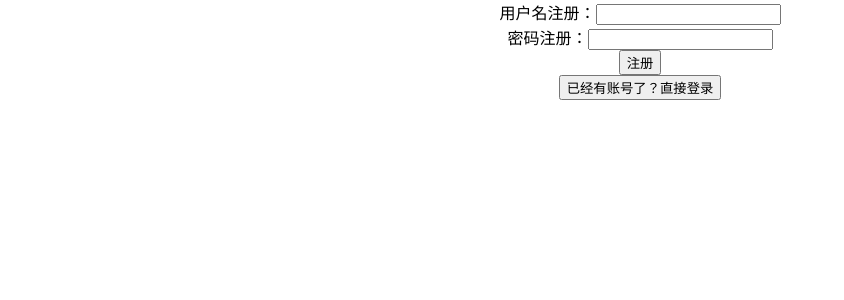
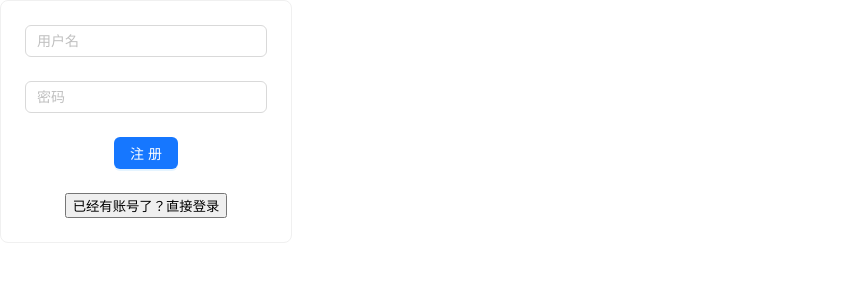
Before and after one commit to Axehco/JiraProject, a React (Create React App) app: page / in a window 1280 px wide. Shown: the top 300 px of the page, without its empty margins (0-844 px from the left). Built offline with nearby package versions, Linux system fonts and the light colour scheme.

Commit message:
6-1 安装与使用 antd 组件库

```diff
--- /dev/null
+++ b/craco.config.js
@@ -0,0 +1,20 @@
+const CracoLessPlugin = require("craco-less");
+
+module.exports = {
+  plugins: [
+    {
+      plugin: CracoLessPlugin,
+      options: {
+        lessLoaderOptions: {
+          lessOptions: {
+            modifyVars: {
+              "@primary-color": "rgb(0, 82, 204)",
+              "@font-size-base": "16px",
+            },
+            javascriptEnabled: true,
+          },
+        },
+      },
+    },
+  ],
+};
--- a/package.json
+++ b/package.json
@@ -10,6 +10,8 @@
     "@types/node": "^16.18.3",
     "@types/react": "^18.0.25",
     "@types/react-dom": "^18.0.9",
+    "antd": "^5.0.3",
+    "craco-less": "^2.0.0",
     "jira-dev-tool": "^1.7.61",
     "qs": "^6.11.0",
     "react": "^18.2.0",
--- a/src/index.tsx
+++ b/src/index.tsx
@@ -3,11 +3,12 @@ import ReactDOM from 'react-dom/client';
 import './index.css';
 import App from './App';
 import reportWebVitals from './reportWebVitals';
-import { AppProviders } from './context/index'
 
 // import {loadDevTools} from 'jira-dev-tool'
 // 务必在jira-dev-tool后面引入
 // import "antd/dist/antd.less";
+// import 'antd/dist/antd.less'
+import { AppProviders } from './context/index'
 
 /* loadDevTools(() => {
   const root = ReactDOM.createRoot(
--- a/src/screens/project-list/list.tsx
+++ b/src/screens/project-list/list.tsx
@@ -1,5 +1,6 @@
 import React from "react";
-import {User} from 'screens/project-list/search-panel'
+import { User } from 'screens/project-list/search-panel'
+import { Table } from 'antd'
 
 interface Project {
   id: string,
@@ -16,6 +17,21 @@ interface ListProps {
 
 export const List = ({ users, list }: ListProps) => {
   return (
+    <Table pagination={false} columns={[{
+      title: '名称',
+      dataIndex: 'name',
+      sorter: (a, b) => a.name.localeCompare(b.name)
+    }, {
+      title: '负责人',
+      render(value, project) {
+        return <span>
+          {users.find(user => user.id === project.personId)?.name || '未知'}
+        </span>
+      }
+    }
+    ]} dataSource={list} />
+  )
+  /* return (
     <table>
       <thead>
         <tr>
@@ -36,5 +52,5 @@ export const List = ({ users, list }: ListProps) => {
         }
       </tbody>
     </table>
-  )
+  ) */
 }
--- a/src/screens/project-list/search-panel.tsx
+++ b/src/screens/project-list/search-panel.tsx
@@ -1,4 +1,5 @@
 import React from "react";
+import { Input, Select } from 'antd'
 
 export interface User {
   id: string,
@@ -18,22 +19,17 @@ interface SearchPanelProps {
   setParam: (param: SearchPanelProps['param']) => void
 }
 
-export const SearchPanel = ({users, param, setParam}: SearchPanelProps) => {
+export const SearchPanel = ({ users, param, setParam }: SearchPanelProps) => {
 
   return <form>
     {/* setParam(Object.assign({}, param, {name: evt.target.value})) */}
-    <input type="text" value={param.name} onChange={evt => setParam({
+    <Input type="text" value={param.name} onChange={evt => setParam({
       ...param,
       name: evt.target.value
     })} />
-    <select value={param.personId} onChange={evt => setParam({
-      ...param,
-      personId: evt.target.value
-    })}>
-      <option value="">负责人</option>
-      {
-        users.map(user => <option key={user.id} value={user.id}>{user.name}</option>)
-      }
-    </select>
+    <Select value={param.personId} onChange={value => setParam({ ...param, personId: value })}>
+      <Select.Option value="">负责人</Select.Option>
+      {users.map(user => <Select.Option key={user.id} value={user.id}>{user.name}</Select.Option>)}
+    </Select>
   </form>
 }
--- a/src/unauthenticated-app/index.tsx
+++ b/src/unauthenticated-app/index.tsx
@@ -1,17 +1,20 @@
 import React, { useState } from "react";
-import {LoginScreen} from 'unauthenticated-app/login'
-import {RegisterScreen} from 'unauthenticated-app/register'
+import { LoginScreen } from 'unauthenticated-app/login'
+import { RegisterScreen } from 'unauthenticated-app/register'
+import { Card } from 'antd'
 
 export const UnauthenticatedApp = () => {
   // 默认是登录界面，false
   const [isRegister, setIsRegister] = useState(false);
   // console.log('@', isRegister)
   return (
-    <div>
-      {
-        isRegister ? <LoginScreen></LoginScreen> : <RegisterScreen></RegisterScreen>
-      }
-      <button onClick={() => setIsRegister(!isRegister)}>{isRegister ? "没有账号？注册新账号" : "已经有账号了？直接登录"}</button>
+    <div style={{ display: 'flex', justifyContent: 'cneter' }}>
+      <Card>
+        {
+          isRegister ? <LoginScreen></LoginScreen> : <RegisterScreen></RegisterScreen>
+        }
+        <button onClick={() => setIsRegister(!isRegister)}>{isRegister ? "没有账号？注册新账号" : "已经有账号了？直接登录"}</button>
+      </Card>
     </div>
   )
 }
--- a/src/unauthenticated-app/login.tsx
+++ b/src/unauthenticated-app/login.tsx
@@ -1,38 +1,27 @@
+import React from 'react'
 import { useAuth } from 'context/auth-context'
-import React, { FormEvent } from 'react'
+import { Form, Input, Button } from 'antd'
+
 
 export const LoginScreen = () => {
-  const {login, user} = useAuth()
+  const { login } = useAuth()
 
-  const handleSubmit = (event: FormEvent<HTMLFormElement>) => {
-    event.preventDefault()
-    const username = (event.currentTarget.elements[0] as HTMLFormElement).value
-    const password = (event.currentTarget.elements[1] as HTMLFormElement).value
-    login({username, password})
+  // 是根据Form.Item中的usernam中的类型来推断的
+  const handleSubmit = (values: {username: string, password: string}) => {
+    login(values)
   }
 
   return (
-    <form onSubmit={handleSubmit}>
-      {/* {
-        user ?
-        <div>
-          <div>{user.id}</div>
-          <div>{user?.name}</div>
-          <div>{user.email}</div>
-          <div>{user.organization}</div>
-          <div>{user.token}</div>
-        </div>
-        : null
-      } */}
-      <div>
-        <label htmlFor="username">用户名</label>
-        <input type="text" id={'username'} />
-      </div>
-      <div>
-        <label htmlFor="password">用户名</label>
-        <input type="password" id={'password'} />
-      </div>
-      <button type='submit'>登录</button>
-    </form>
+    <Form onFinish={handleSubmit}>
+      <Form.Item name={'username'} rules={[{ required: true, message: '请输入用户名' }]}>
+        <Input placeholder='用户名' type="text" id={'username'} />
+      </Form.Item>
+      <Form.Item name={'password'} rules={[{ required: true, message: '请输入密码' }]}>
+        <Input placeholder='密码' type="password" id={'password'} />
+      </Form.Item>
+      <Form.Item>
+        <Button htmlType={'submit'} type={'primary'}>登录</Button>
+      </Form.Item>
+    </Form>
   )
 }
--- a/src/unauthenticated-app/register.tsx
+++ b/src/unauthenticated-app/register.tsx
@@ -1,38 +1,32 @@
-import React, { FormEvent } from 'react'
+import React from 'react'
 import { useAuth } from 'context/auth-context'
+import { Form, Input, Button } from 'antd'
 
 export const RegisterScreen = () => {
-  const {register, user} = useAuth()
+  const {register} = useAuth()
 
-  const handleSubmit = (event: FormEvent<HTMLFormElement>) => {
+ /*  const handleSubmit = (event: FormEvent<HTMLFormElement>) => {
     event.preventDefault()
     const username = (event.currentTarget.elements[0] as HTMLFormElement).value
     const password = (event.currentTarget.elements[1] as HTMLFormElement).value
     register({username, password})
+  } */
+
+  const handleSubmit = (values: {username: string, password: string}) => {
+    register(values)
   }
 
   return (
-    <form onSubmit={handleSubmit}>
-      {/* {
-        user ?
-        <div>
-          <div>{user.id}</div>
-          <div>{user?.name}</div>
-          <div>{user.email}</div>
-          <div>{user.organization}</div>
-          <div>{user.token}</div>
-        </div>
-        : null
-      } */}
-      <div>
-        <label htmlFor="username">用户名注册：</label>
-        <input type="text" id={'username'} />
-      </div>
-      <div>
-        <label htmlFor="password">密码注册：</label>
-        <input type="password" id={'password'} />
-      </div>
-      <button type='submit'>注册</button>
-    </form>
+    <Form onFinish={handleSubmit}>
+      <Form.Item name={'username'} rules={[{ required: true, message: '请输入用户名' }]}>
+        <Input placeholder='用户名' type="text" id={'username'} />
+      </Form.Item>
+      <Form.Item name={'password'} rules={[{ required: true, message: '请输入密码' }]}>
+        <Input placeholder='密码' type="password" id={'password'} />
+      </Form.Item>
+      <Form.Item>
+      <Button htmlType={'submit'} type={'primary'}>注册</Button>
+      </Form.Item>
+    </Form>
   )
 }
```
Also changed, not shown: src/App.tsx (+6 -9 lines), 2 other files (tests, documents, lock files or other folders).
